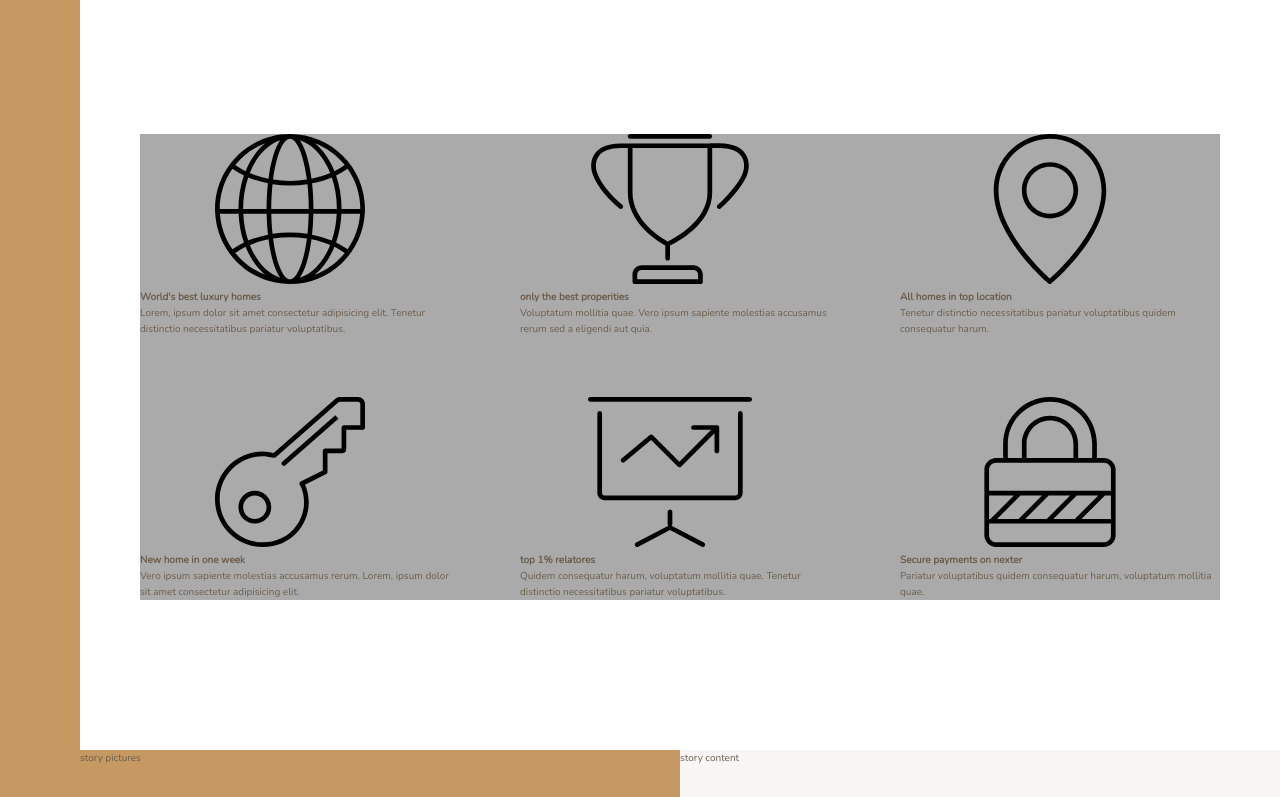
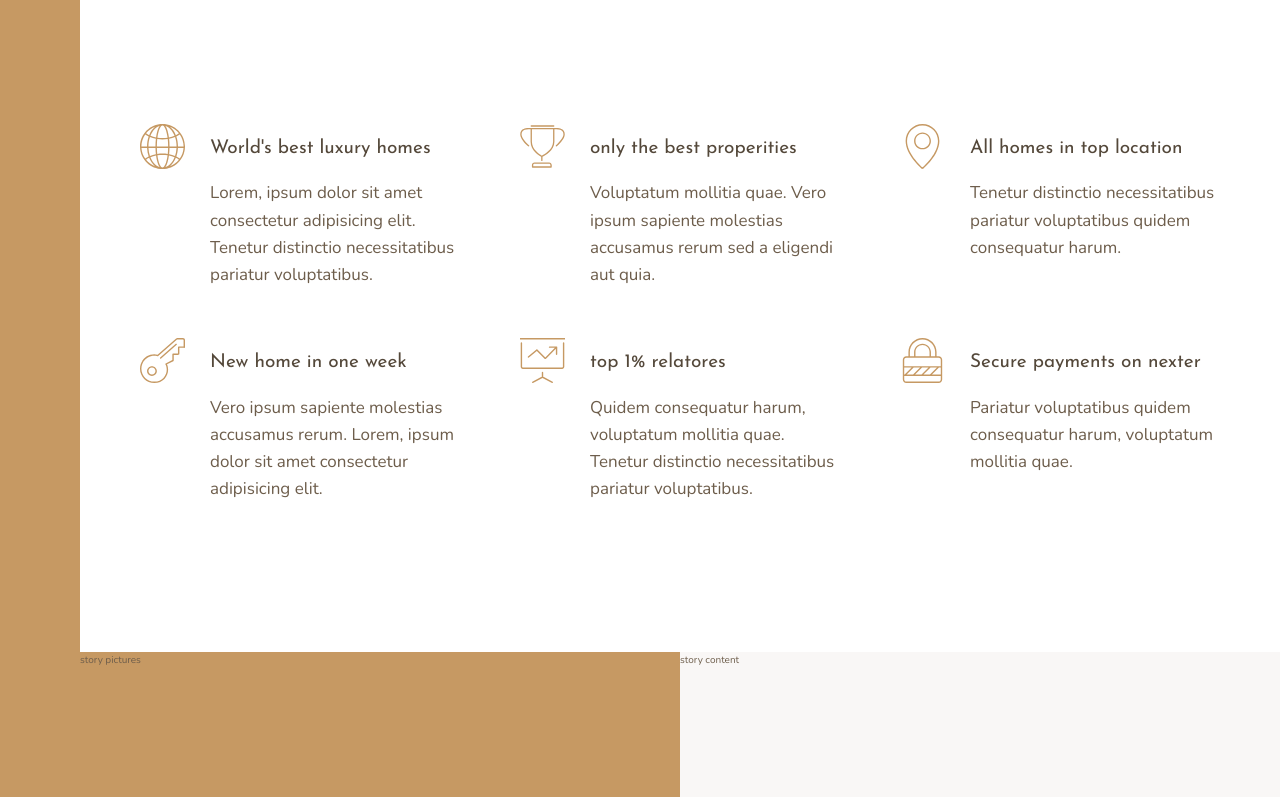
Before and after one commit to ArunRaj2136/nexter-project-grid, a website: page index.html in a window 1280 px wide. Shown: the part 656-1453 px from the top of the page. Drawn offline with nearby package versions, Linux system fonts and the light colour scheme.

Commit message:
features(wrap)

```diff
--- a/index.html
+++ b/index.html
@@ -29,7 +29,7 @@
             <svg class="feature__icon">
                 <use xlink:href="img/sprite.svg#icon-global"></use>
             </svg>
-            <h4 class="heading-4">World's best luxury homes</h4>
+            <h4 class="heading-4 heading-4--dark">World's best luxury homes</h4>
             <p class="feature__text">Lorem, ipsum dolor sit amet consectetur adipisicing elit. Tenetur distinctio necessitatibus pariatur voluptatibus.</p>
         </div>
 
@@ -37,7 +37,7 @@
             <svg class="feature__icon">
                 <use xlink:href="img/sprite.svg#icon-trophy"></use>
             </svg>
-            <h4 class="heading-4">only the best properities</h4>
+            <h4 class="heading-4 heading-4--dark">only the best properities</h4>
             <p class="feature__text">Voluptatum mollitia quae. Vero ipsum sapiente molestias accusamus rerum sed a eligendi aut quia.</p>
         </div>
 
@@ -45,7 +45,7 @@
             <svg class="feature__icon">
                 <use xlink:href="img/sprite.svg#icon-map-pin"></use>
             </svg>
-            <h4 class="heading-4">All homes in top location</h4>
+            <h4 class="heading-4 heading-4--dark">All homes in top location</h4>
             <p class="feature__text">Tenetur distinctio necessitatibus pariatur voluptatibus quidem consequatur harum.</p>
         </div>
 
@@ -53,7 +53,7 @@
             <svg class="feature__icon">
                 <use xlink:href="img/sprite.svg#icon-key"></use>
             </svg>
-            <h4 class="heading-4">New home in one week </h4>
+            <h4 class="heading-4 heading-4--dark">New home in one week </h4>
             <p class="feature__text">Vero ipsum sapiente molestias accusamus rerum. Lorem, ipsum dolor sit amet consectetur adipisicing elit.</p>
         </div>
 
@@ -61,7 +61,7 @@
             <svg class="feature__icon">
                 <use xlink:href="img/sprite.svg#icon-presentation"></use>
             </svg>
-            <h4 class="heading-4">top 1% relatores</h4>
+            <h4 class="heading-4 heading-4--dark">top 1% relatores</h4>
             <p class="feature__text">Quidem consequatur harum, voluptatum mollitia quae. Tenetur distinctio necessitatibus pariatur voluptatibus.</p>
         </div>
 
@@ -69,7 +69,7 @@
             <svg class="feature__icon">
                 <use xlink:href="img/sprite.svg#icon-lock"></use>
             </svg>
-            <h4 class="heading-4">Secure payments on nexter</h4>
+            <h4 class="heading-4 heading-4--dark">Secure payments on nexter</h4>
             <p class=" feature__text ">Pariatur voluptatibus quidem consequatur harum, voluptatum mollitia quae.</p>
         </div>
     </section>
--- a/sass/_features.scss
+++ b/sass/_features.scss
@@ -1,8 +1,25 @@
 .features {
-    background-color: $color-grey-light-2;
     grid-column: center-start / center-end;
     margin: 15rem 0;
     display: grid;
-    grid-template-columns: repeat(3, 1fr);
+    grid-template-columns: repeat(auto-fit, minmax(25rem, 1fr));
     grid-gap: 6rem;
+    align-items: start;
 }
+
+.feature {
+    display: grid;
+    grid-template-columns: min-content 1fr;
+    grid-column-gap: 2.5rem;
+    grid-row-gap: 1.5rem;
+    &__icon {
+        fill: $color-primary;
+        width: 4.5rem;
+        height: 4.5rem;
+        grid-row: 1 / span 2;
+        transform: translateY(-1rem);
+    }
+    &__text {
+        font-size: 1.7rem;
+    }
+}
--- a/sass/_typography.scss
+++ b/sass/_typography.scss
@@ -0,0 +1,27 @@
+%heading {
+    font-family: $font-display;
+    font-weight: 400;
+}
+
+.heading-1 {
+    @extend %heading;
+}
+
+.heading-2 {
+    @extend %heading;
+}
+
+.heading-3 {
+    @extend %heading;
+}
+
+.heading-4 {
+    @extend %heading;
+    font-size: 1.9rem;
+    &--light {
+        color: $color-grey-light-1;
+    }
+    &--dark {
+        color: $color-grey-dark-1;
+    }
+}
```
Also changed, not shown: css/style.css.
